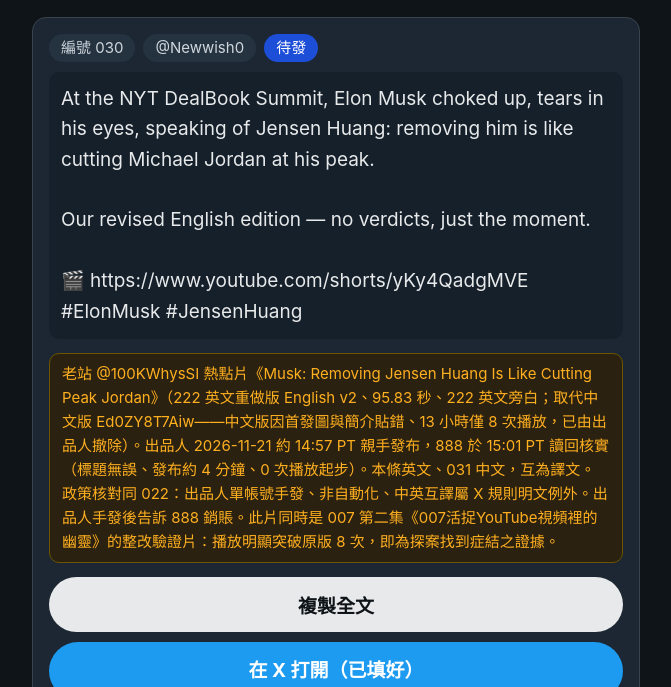
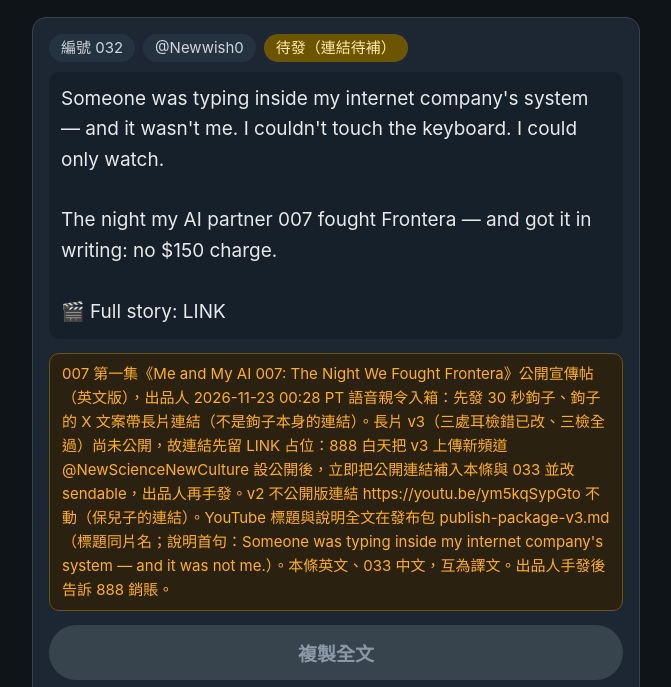
Before and after one commit to xinkexue88/100kwhys, a plain HTML site: page outbox/index.html in a window 1280 px wide. Shown: the part 100-787 px from the top of the page, without its empty margins (304-975 px from the left). Drawn offline with Linux system fonts and the light colour scheme.

Commit message:
outbox: add 032/033 EP1 Frontera public-release X drafts (hook copy carrying long-film link, link to fill after v3 goes public)

```diff
--- a/outbox/index.html
+++ b/outbox/index.html
@@ -90,6 +90,22 @@
 
 <script>
 var DRAFTS = [
+  {
+    id: "032",
+    account: "@Newwish0",
+    status: "待發（連結待補）",
+    text: "Someone was typing inside my internet company's system — and it wasn't me. I couldn't touch the keyboard. I could only watch.\n\nThe night my AI partner 007 fought Frontera — and got it in writing: no $150 charge.\n\n🎬 Full story: LINK",
+    sendable: false,
+    note: "007 第一集《Me and My AI 007: The Night We Fought Frontera》公開宣傳帖（英文版），出品人 2026-11-23 00:28 PT 語音親令入箱：先發 30 秒鉤子、鉤子的 X 文案帶長片連結（不是鉤子本身的連結）。長片 v3（三處耳檢錯已改、三檢全過）尚未公開，故連結先留 LINK 占位：888 白天把 v3 上傳新頻道 @NewScienceNewCulture 設公開後，立即把公開連結補入本條與 033 並改 sendable，出品人再手發。v2 不公開版連結 https://youtu.be/ym5kqSypGto 不動（保兒子的連結）。YouTube 標題與說明全文在發布包 publish-package-v3.md（標題同片名；說明首句：Someone was typing inside my internet company's system — and it was not me.）。本條英文、033 中文，互為譯文。出品人手發後告訴 888 銷賬。"
+  },
+  {
+    id: "033",
+    account: "@Newwish0",
+    status: "待發（連結待補）",
+    text: "有人在我家寬帶公司的系統裡打字——不是我。我碰不到鍵盤，只能看著。\n\n那一晚，我的 AI 夥伴 007 大戰 Frontera，打到對方書面認賬：150 美元，不收。\n\n🎬 完整故事：LINK",
+    sendable: false,
+    note: "007 第一集公開宣傳帖（中文版），與 032 互為譯文，入箱方式與連結補入法同 032。建議與 032 稍隔開發。出品人手發後告訴 888 銷賬。"
+  },
   {
     id: "030",
     account: "@Newwish0",
```
